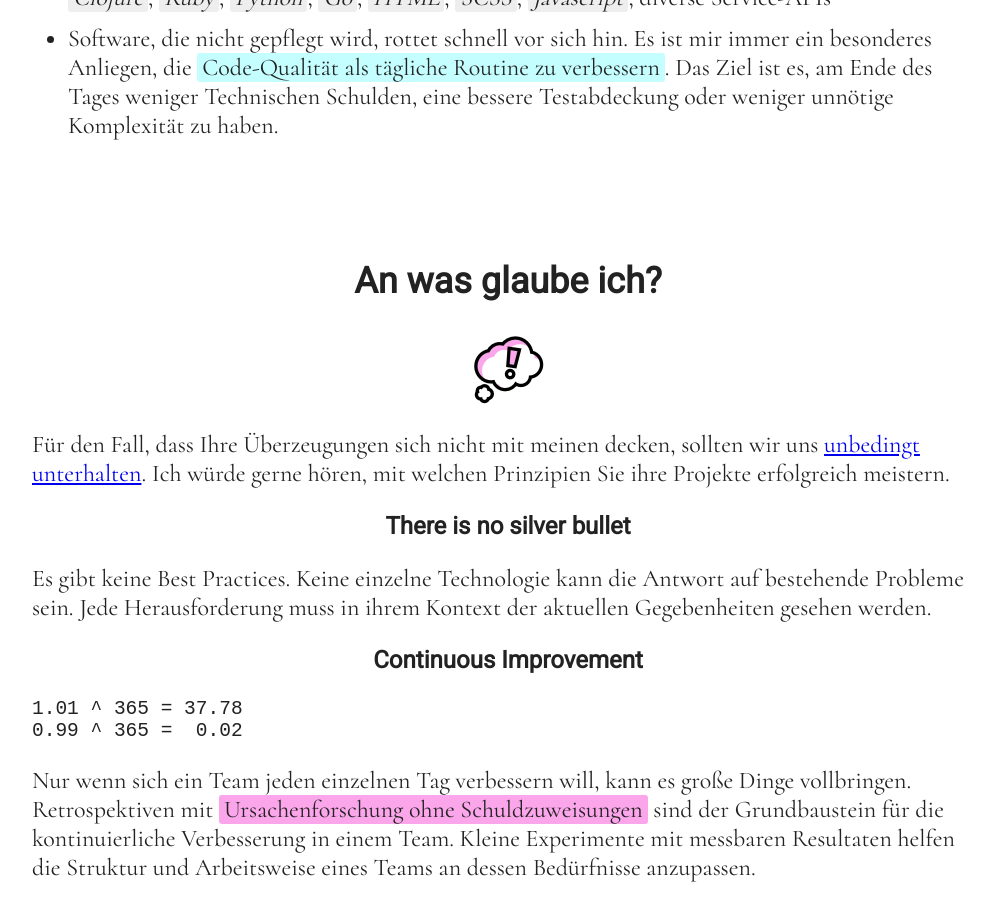
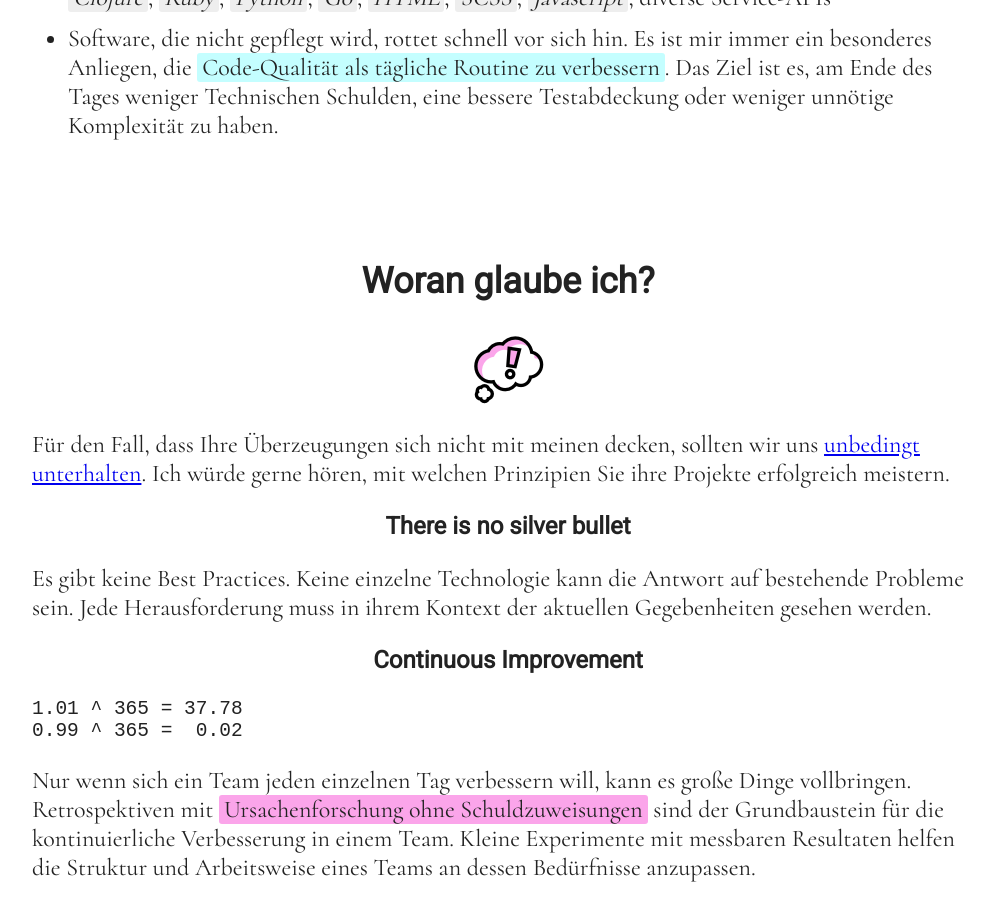
Before and after one commit to alphaone/alphaone.github.io, a Jekyll site: the page built from index.md, in a window 1280 px wide and 900 px high, scrolled down 2552 px. Shown: the whole window, without its empty margins (132-1126 px from the left). Built offline with Jekyll 4.4.1, drawn with Linux system fonts in a browser that asks for light colours.

Commit message:
Use nicer wording

```diff
--- a/index.md
+++ b/index.md
@@ -25,7 +25,7 @@ layout: default
 
 <section class="beliefs" markdown="1">
 
-## An was glaube ich?
+## Woran glaube ich?
 
 {% include beliefs.md%}
 </section>
```
